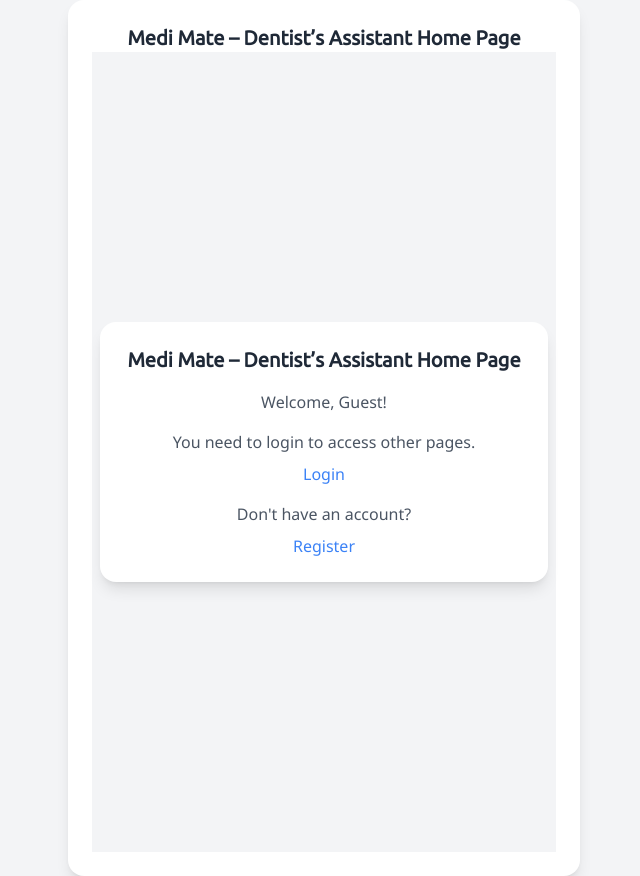
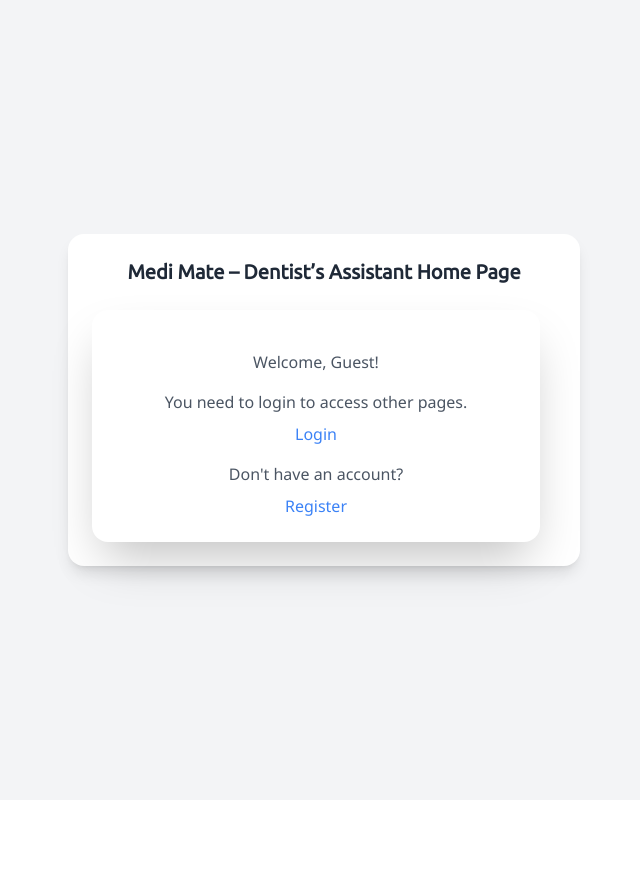
Before and after one commit to Turdugul/medi-ai, a Next.js app in the folder frontend/: page / in a window 1280 px wide. Shown: the whole page, without its empty margins (316-956 px from the left). After the commit the page ends 800 px from the top, so only its background shows below. Built offline with nearby package versions, Linux system fonts and the light colour scheme.

Commit message:
deployment fixed

```diff
--- a/frontend/src/pages/index.js
+++ b/frontend/src/pages/index.js
@@ -49,16 +49,15 @@ const Home = () => {
   );
 
   const renderUnauthenticatedContent = () => (
-    <div className="flex justify-center items-center min-h-screen bg-gray-100">
-      <div className="w-full max-w-md p-6 shadow-lg rounded-2xl bg-white text-center">
-        <h3 className="text-xl font-bold text-gray-800">Medi Mate – Dentist’s Assistant Home Page</h3>
+
+      <div className="w-full max-w-md  mt-6 p-6 shadow-2xl rounded-2xl bg-white text-center">
         <p className="text-gray-600 mt-4">Welcome, Guest!</p>
         <p className="text-gray-600 mt-4">You need to login to access other pages.</p>
         <Link href="/login" className="text-blue-500 mt-2 inline-block">Login</Link>
         <p className="text-gray-600 mt-4">Don't have an account?</p>
         <Link href="/register" className="text-blue-500 mt-2 inline-block">Register</Link>
       </div>
-    </div>
+
   );
 
   if (loading) {
--- a/frontend/src/pages/register.js
+++ b/frontend/src/pages/register.js
@@ -4,6 +4,7 @@ import { useRouter } from "next/router";
 import Link from "next/link";
 import { registerUser } from "./api/auth";
 import { showToast } from "../components/Toast";
+import { FaSpinner } from "react-icons/fa6";
 
 export default function Register() {
   const { handleSubmit, setValue, formState: { errors } } = useForm();
@@ -80,10 +81,10 @@ export default function Register() {
           {/* Submit Button */}
           <button
             type="submit"
-            className="w-full bg-blue-500 text-white py-2 rounded-md mt-4"
+            className="w-full bg-blue-500  text-white py-2 rounded-md mt-4"
             disabled={loading}
           >
-            {loading ? "Loading..." : "Register"}
+            {loading ? <FaSpinner className="animate-spin text-lg" /> : "Register"}
           </button>
         </form>
 
--- a/frontend/src/styles/globals.css
+++ b/frontend/src/styles/globals.css
@@ -4,6 +4,7 @@
 @tailwind components;
 @tailwind utilities;
 
+/* Global font settings */
 body {
   font-family: 'Noto Sans', sans-serif;
 }
@@ -11,11 +12,14 @@ body {
 h1, h2, h3, h4, h5, h6, button {
   font-family: 'Ubuntu', sans-serif;
 }
+
+/* Button styles */
 .btn-purple {
   @apply flex items-center px-4 py-2 w-full text-white bg-purple-400 rounded-lg hover:bg-purple-700;
 }
+
 .btn-size {
-  @apply text-xs p-1 md:text-sm;
+  @apply text-xs font-mono p-1 md:text-sm;
 }
 
 .btn-color {
@@ -37,9 +41,8 @@ h1, h2, h3, h4, h5, h6, button {
   }
 
   th, td {
-    @apply px-4 py-2 text-sm font-semibold text-gray-600 ;
+    @apply px-4 py-2 text-sm font-semibold text-gray-600;
   }
-
 
   th {
     @apply border-b-2 border-purple-300 text-left;
```
Also changed, not shown: 1 other file (tests, documents, lock files or other folders).
